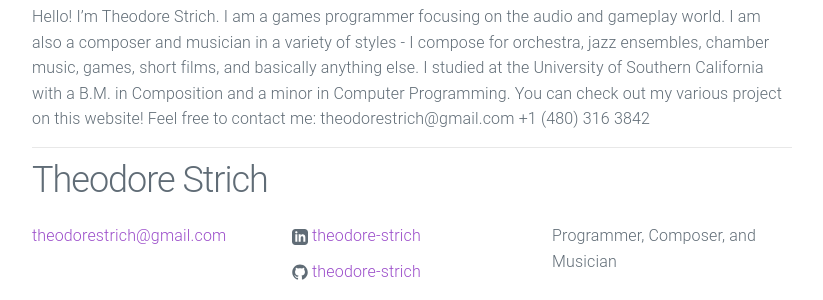
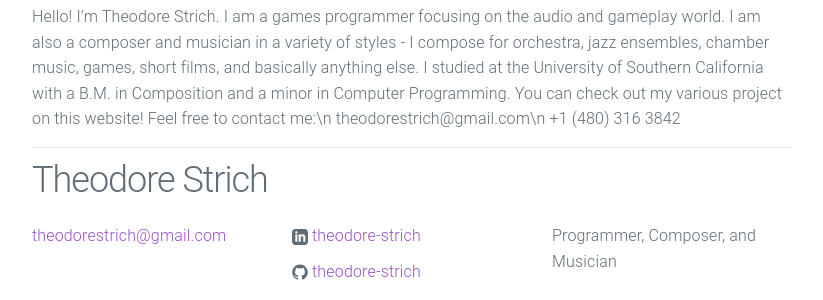
Before and after one commit to tstrich-tstrich/tstrich-tstrich.github.io, a Jekyll site: the page built from about.md, in a window 1280 px wide. Shown: the part 1455-1755 px from the top of the page, without its empty margins (228-1051 px from the left). Built offline with Jekyll 4.4.1, drawn with Linux system fonts in a browser that asks for light colours.

```diff
--- a/about.md
+++ b/about.md
@@ -6,6 +6,6 @@ permalink: /about/
 
 ![Picture 1](/assets/fullsize.png)
 
-Hello! I'm Theodore Strich. I am a games programmer focusing on the audio and gameplay world. I am also a composer and musician in a variety of styles - I compose for orchestra, jazz ensembles, chamber music, games, short films, and basically anything else. I studied at the University of Southern California with a B.M. in Composition and a minor in Computer Programming. You can check out my various project on this website! Feel free to contact me:
-theodorestrich@gmail.com
+Hello! I'm Theodore Strich. I am a games programmer focusing on the audio and gameplay world. I am also a composer and musician in a variety of styles - I compose for orchestra, jazz ensembles, chamber music, games, short films, and basically anything else. I studied at the University of Southern California with a B.M. in Composition and a minor in Computer Programming. You can check out my various project on this website! Feel free to contact me:\n
+theodorestrich@gmail.com\n
 +1 (480) 316 3842
```
